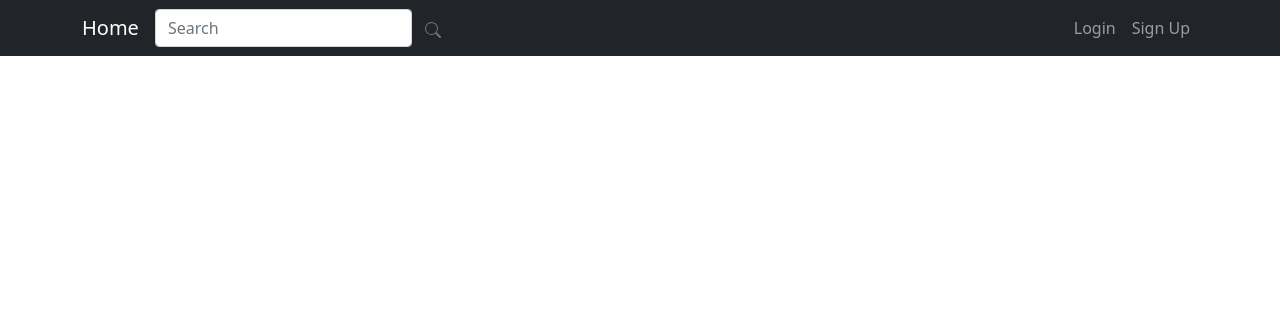
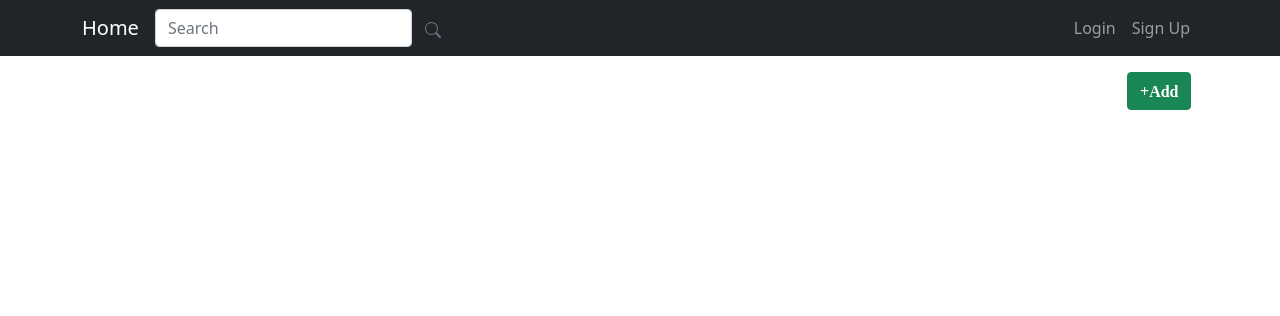
Before and after one commit to AydosIlgazi/bounswe573-2022, a Django app: page / in a window 1280 px wide. Shown: the top 316 px of the page. Run offline with Django 4.2, Linux system fonts and the light colour scheme; data that the repository does not hold is empty; some libraries are stand-ins or nearby versions; some web fonts are replaced.

Commit message:
adding learning space button added for routing from homepage

```diff
--- a/SweCourseApp/templates/SweCourseApp/index.html
+++ b/SweCourseApp/templates/SweCourseApp/index.html
@@ -6,6 +6,8 @@
 <link href={% static "css/index.css" %} rel="stylesheet">
 
 <main class="container">
+    <div class="row mt-3">
+        <div class="col-11 mt-4">
             {% for ls in learning_space_list %}
             <a href="{% url 'swecourseapp:learningspace' ls.id %}">
                 <div class="row learning-space-item mt-4" >
@@ -17,4 +19,11 @@
             </a>
             {% endfor %}
         </div>
+        <div class="col-1">
+            <a class="btn btn-success" href="{% url 'swecourseapp:createlearningspace' %}">
+                <i class="fa fa-plus text-white">Add</i></a>
+        </div>
+    </div>
+
+</div>
 {% endblock %}
```
Lines whose indentation alone changed are shown as unchanged.
